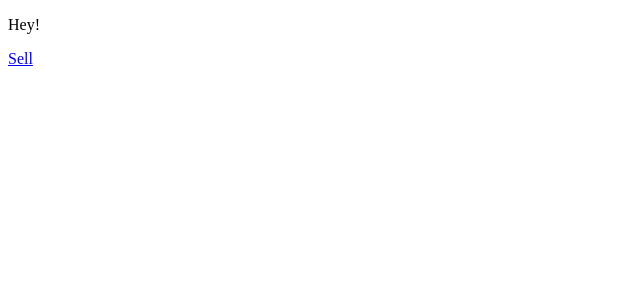
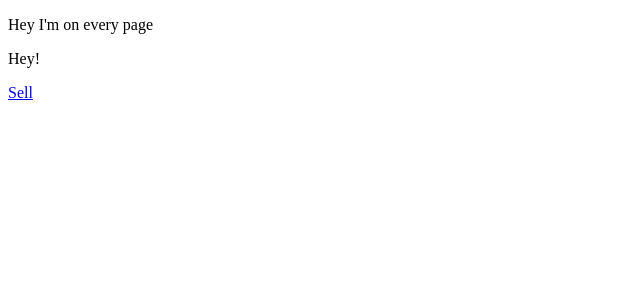
Before and after one commit to CodeNode21/SickFits, a Next.js app in the folder frontEnd/: page / in a window 1280 px wide. Shown: the top 300 px of the page, without its empty margins (0-640 px from the left). Built offline with nearby package versions, Linux system fonts and the light colour scheme.

Commit message:
added react component to wrap the app

```diff
--- /dev/null
+++ b/frontEnd/pages/_app.js
@@ -0,0 +1,16 @@
+import App, { Container } from 'next/app';
+
+class MyApp extends App {
+    render () {
+        const { Component } = this.props;
+
+        return (
+            <Container>
+                <p>Hey I'm on every page</p>
+                <Component />
+            </Container>
+        )
+    }
+}
+
+export default MyApp;
```
